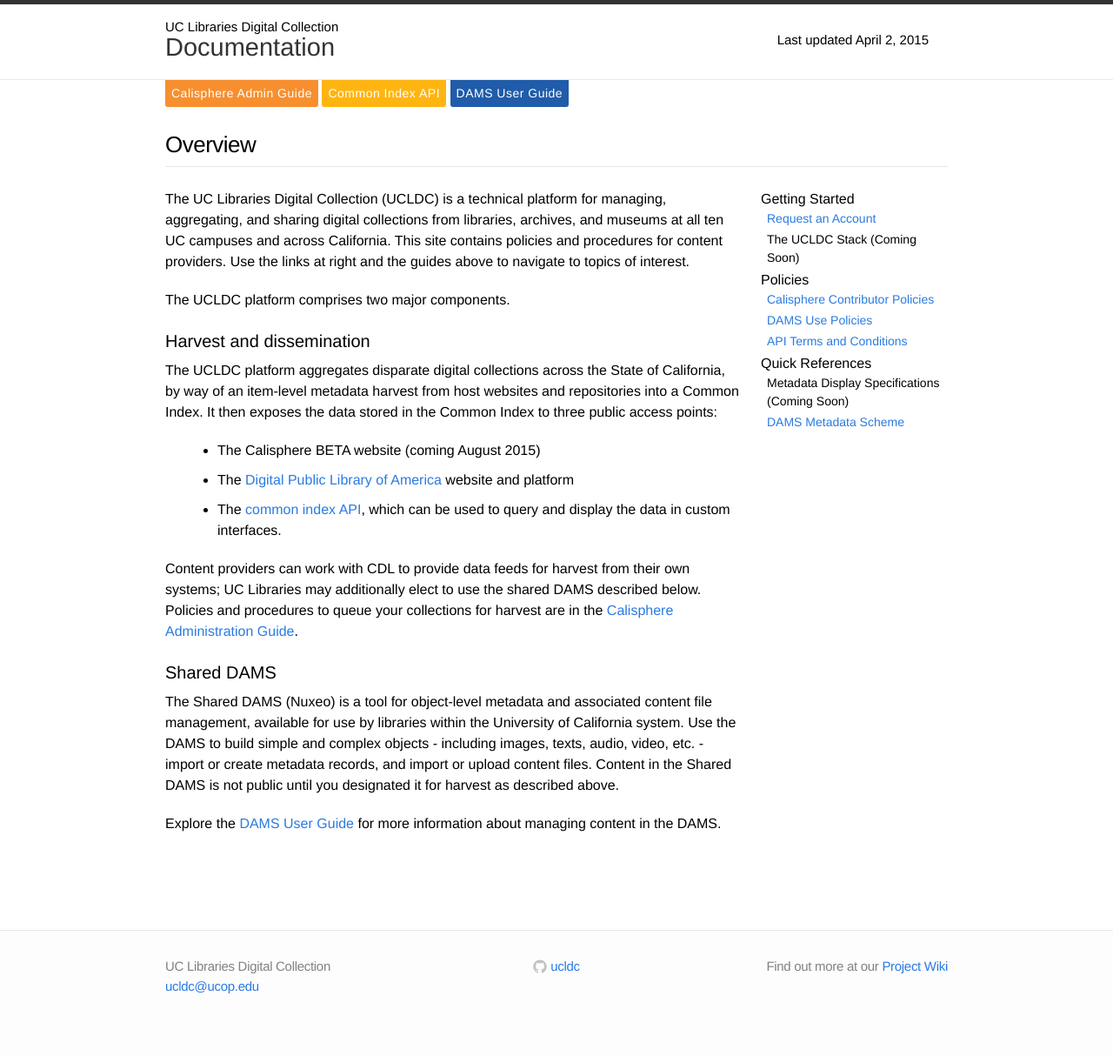
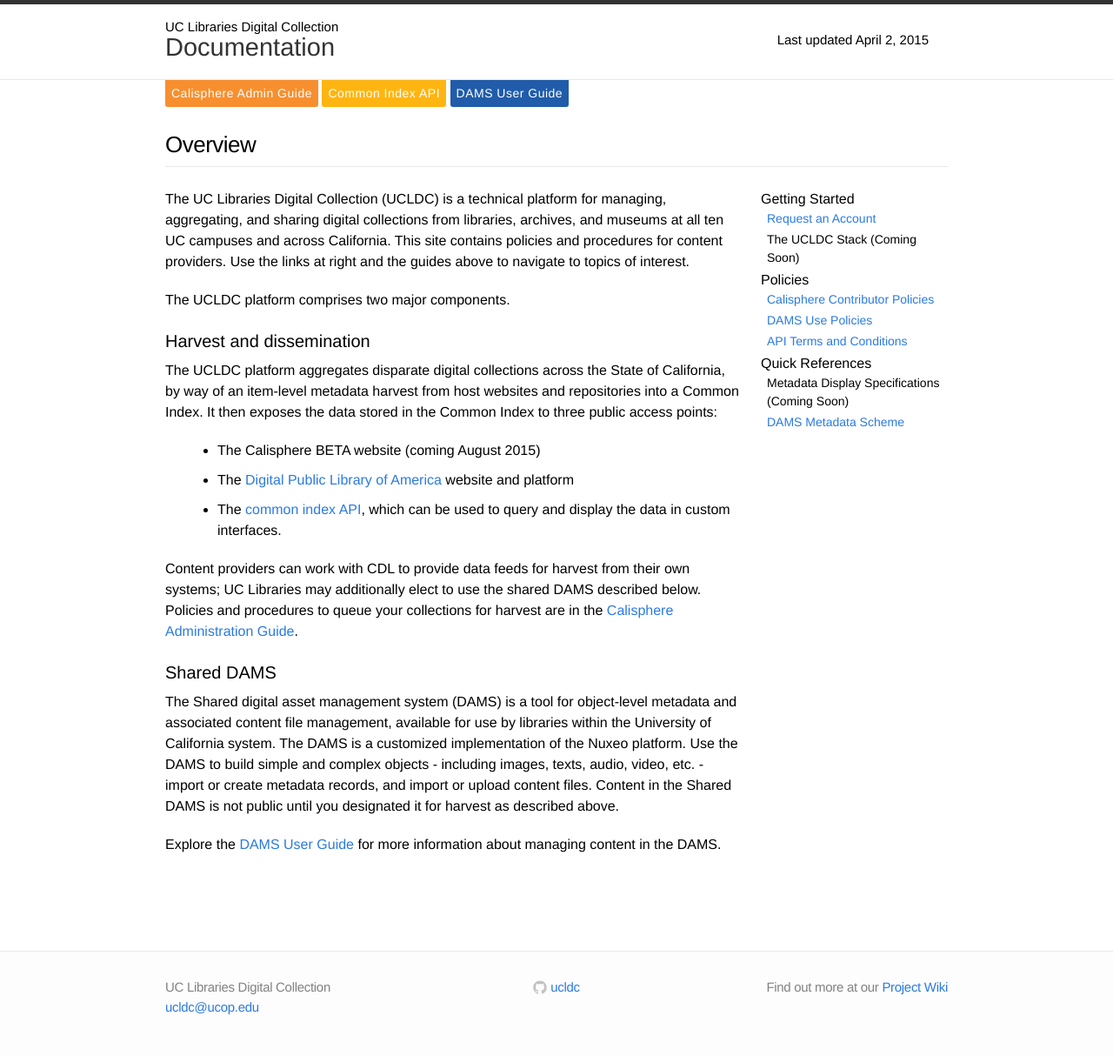
Before and after one commit to ucldc/ucldc-docs, a Jekyll site: the page built from index.md, in a window 1280 px wide. Shown: the whole page at 87% size. Built offline with Jekyll 4.4.1, drawn with Linux system fonts in a browser that asks for light colours; nearby versions of some CDN libraries; before the commit the page ends 1190 px from its top, so only the background shows below that.

Commit message:
Update index.md

```diff
--- a/index.md
+++ b/index.md
@@ -19,6 +19,6 @@
 
 Shared DAMS
 -----------------------------------------------------
-The Shared DAMS (Nuxeo) is a tool for object-level metadata and associated content file management, available for use by libraries within the University of California system. Use the DAMS to build simple and complex objects - including images, texts, audio, video, etc. - import or create metadata records, and import or upload content files. Content in the Shared DAMS is not public until you designated it for harvest as described above.
+The Shared digital asset management system (DAMS) is a tool for object-level metadata and associated content file management, available for use by libraries within the University of California system. The DAMS is a customized implementation of the Nuxeo platform. Use the DAMS to build simple and complex objects - including images, texts, audio, video, etc. - import or create metadata records, and import or upload content files. Content in the Shared DAMS is not public until you designated it for harvest as described above.
 
 Explore the [DAMS User Guide]({{ site.url }}{{ site.baseurl }}/docs/dams/index/) for more information about managing content in the DAMS.
```
